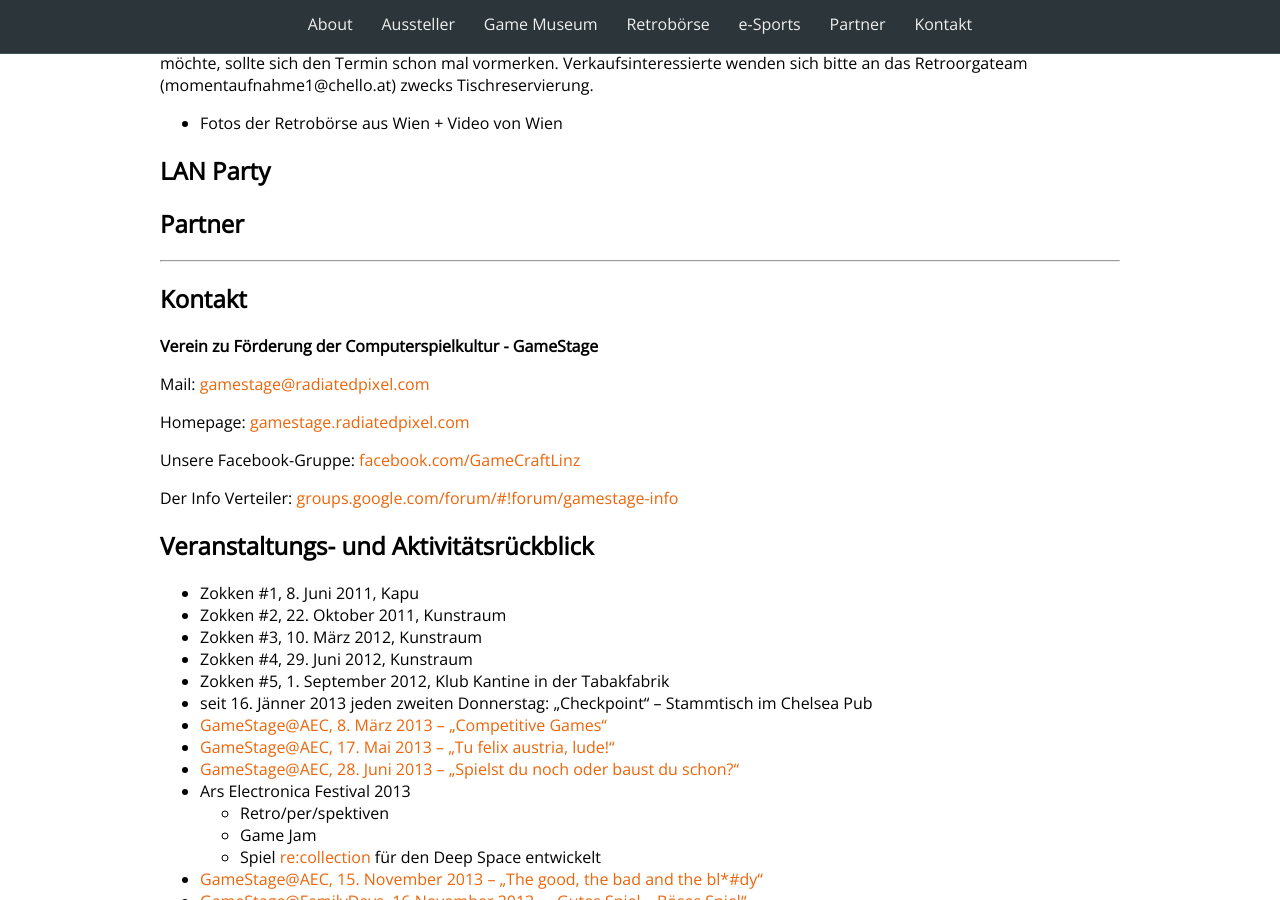
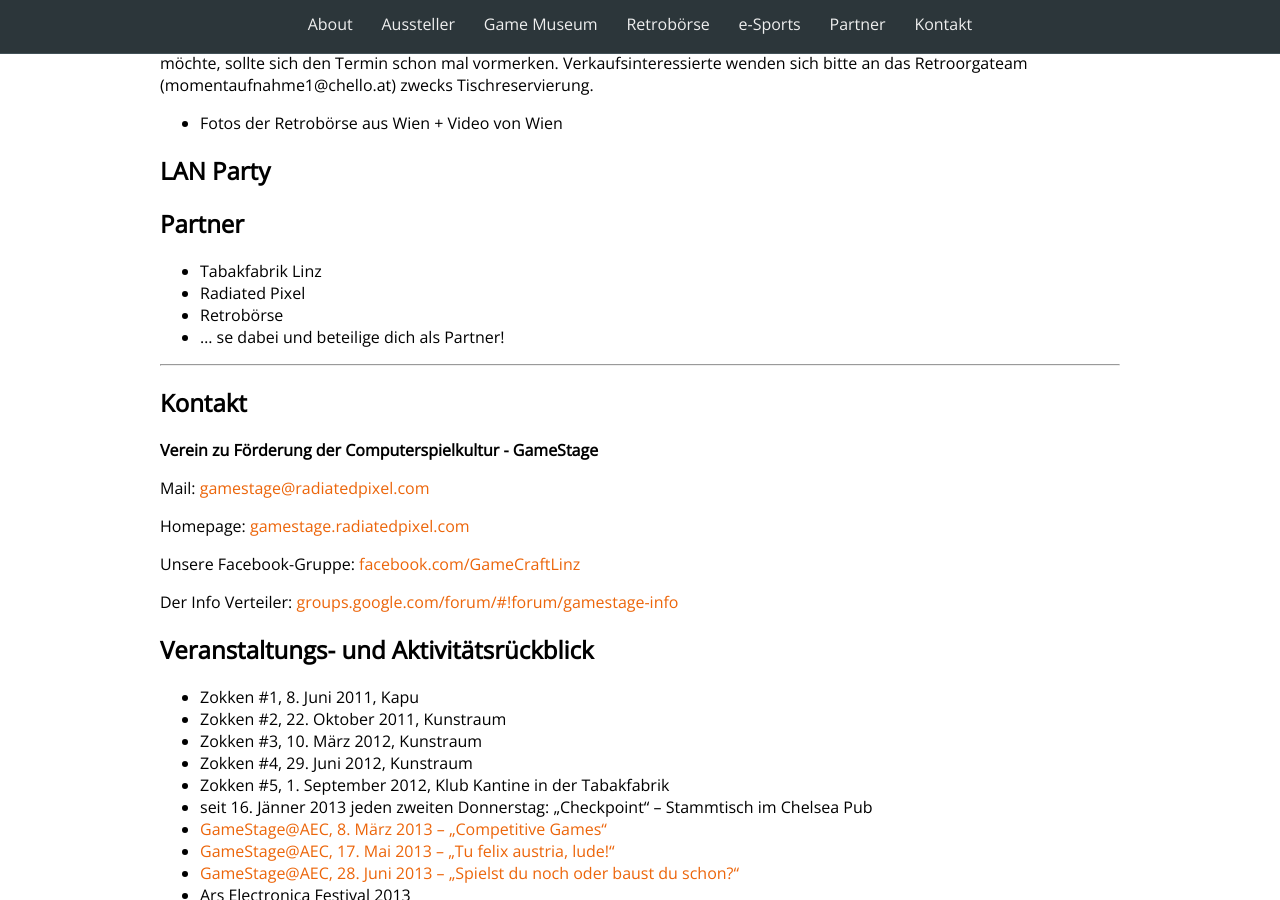
Before and after one commit to Lorti/gsexpo, a Jekyll site: the page built from index.html, in a window 1280 px wide and 900 px high, scrolled down 1779 px. Built offline with Jekyll 4.4.1, drawn with Linux system fonts in a browser that asks for light colours; nearby versions of some CDN libraries; Markdown is read by kramdown in place of the engine named in the settings.

Commit message:
Update partner.markdown

```diff
--- a/_includes/partner.markdown
+++ b/_includes/partner.markdown
@@ -1 +1,6 @@
 ## Partner
+
+* Tabakfabrik Linz
+* Radiated Pixel
+* Retrobörse
+* ... se dabei und beteilige dich als Partner!
```
